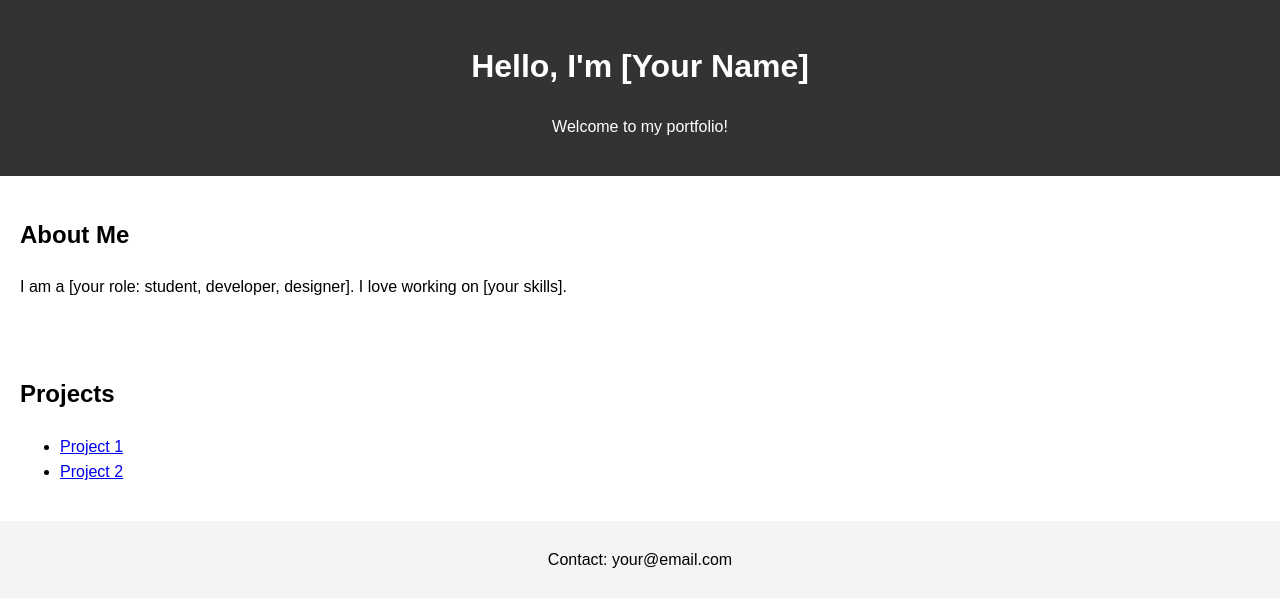
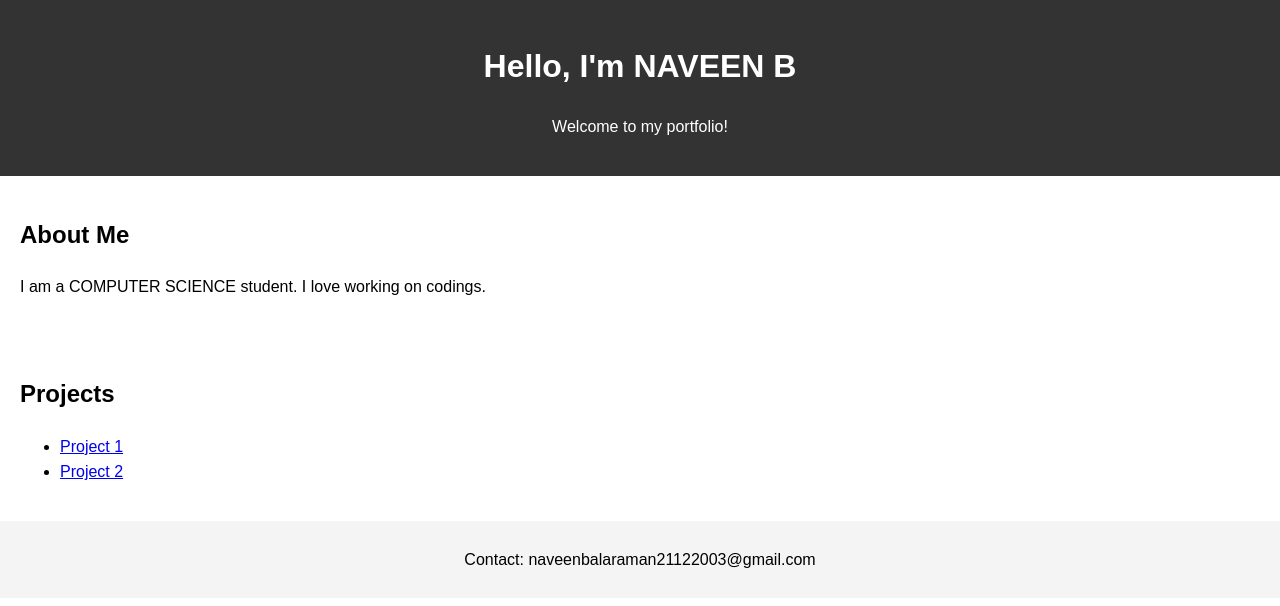
Before and after one commit to u22cs249/naveen.github.io, a plain HTML site: page index.html in a window 1280 px wide. Drawn offline with Linux system fonts and the light colour scheme.

Commit message:
Update index.html

```diff
--- a/index.html
+++ b/index.html
@@ -8,13 +8,13 @@
 </head>
 <body>
   <header>
-    <h1>Hello, I'm [Your Name]</h1>
+    <h1>Hello, I'm NAVEEN B</h1>
     <p>Welcome to my portfolio!</p>
   </header>
 
   <section>
     <h2>About Me</h2>
-    <p>I am a [your role: student, developer, designer]. I love working on [your skills].</p>
+    <p>I am a COMPUTER SCIENCE student. I love working on codings.</p>
   </section>
 
   <section>
@@ -26,7 +26,7 @@
   </section>
 
   <footer>
-    <p>Contact: your@email.com</p>
+    <p>Contact: naveenbalaraman21122003@gmail.com</p>
   </footer>
 </body>
 </html>
```
